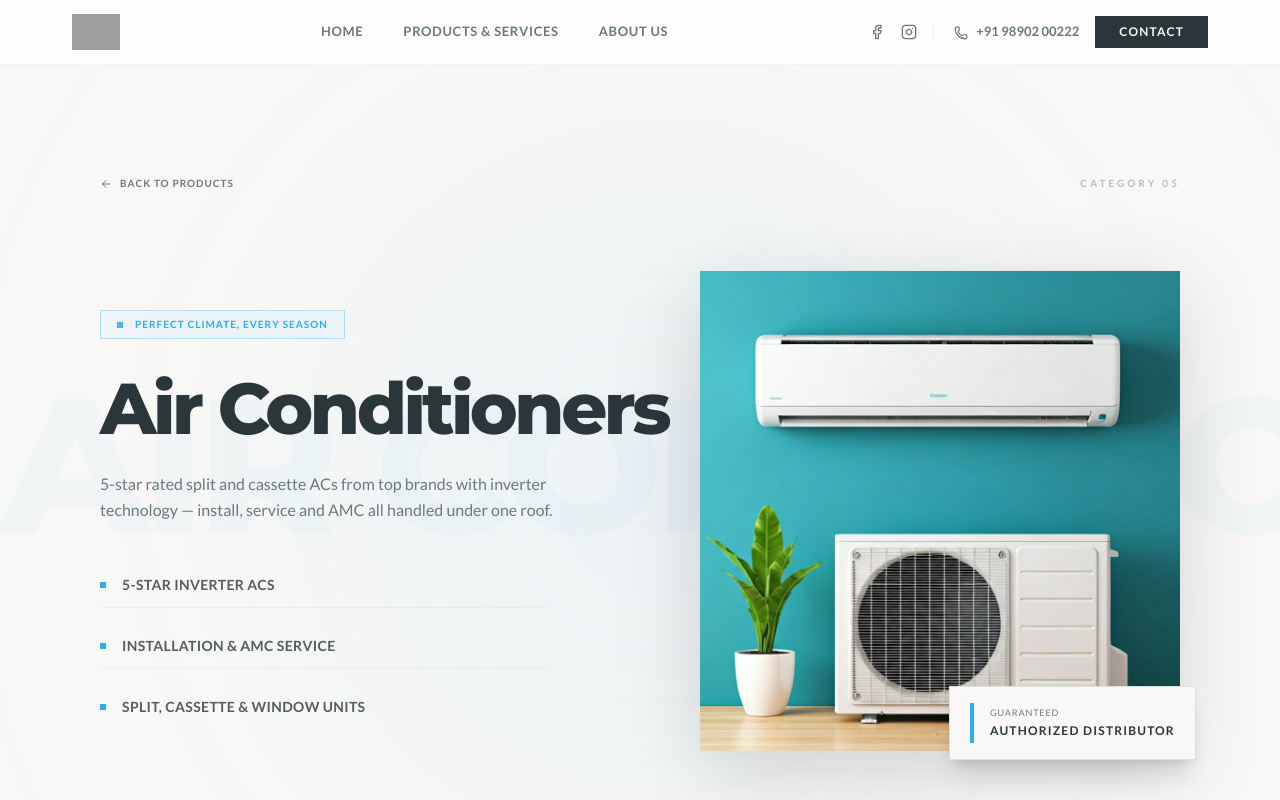
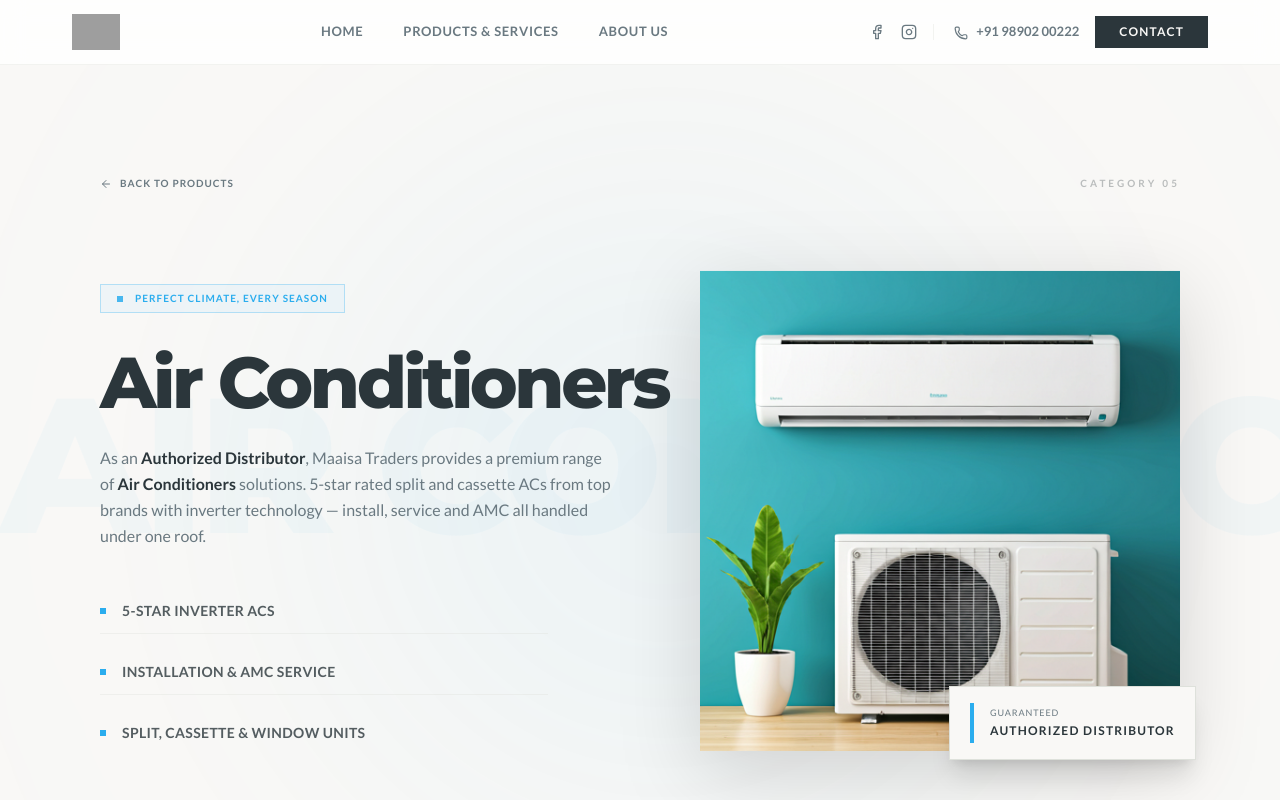
Before and after one commit to sangramjakate-lgtm/Maaisatraders, a Next.js app: page /category/air-conditioners in a window 1280 px wide. Shown: the top 800 px of the page. Built offline with nearby package versions, Linux system fonts and the light colour scheme; grey boxes are pictures that could not be loaded.

Commit message:
feat: Introduce non-www redirection middleware, refine SEO metadata and marketing copy, and implement dynamic component imports.

```diff
--- a/src/app/about/page.tsx
+++ b/src/app/about/page.tsx
@@ -1,5 +1,9 @@
+import dynamic from "next/dynamic";
 import { Metadata } from "next";
-import { AboutClient } from "@/components/sections/AboutClient";
+
+const AboutClient = dynamic(() => import("@/components/sections/AboutClient").then(mod => mod.AboutClient), {
+    ssr: true,
+});
 
 export const metadata: Metadata = {
     title: "About Us",
--- a/src/app/category/[slug]/page.tsx
+++ b/src/app/category/[slug]/page.tsx
@@ -14,11 +14,11 @@ export async function generateMetadata({ params }: Props): Promise<Metadata> {
     if (!cat) return {};
 
     return {
-        title: cat.name,
-        description: cat.description,
+        title: `${cat.name} - Authorized Distributor | Maaisa Traders`,
+        description: `Premium range of authorized ${cat.name} from industry leading brands. Efficient and timely delivery across Maharashtra.`,
         openGraph: {
-            title: `${cat.name} | Maaisa Traders India`,
-            description: cat.description,
+            title: `${cat.name} | Authorized Electrical Solutions`,
+            description: `Explore our premium collection of ${cat.name} for industrial and residential use.`,
             images: [{ url: cat.categoryImage }],
         },
         alternates: {
--- a/src/app/page.tsx
+++ b/src/app/page.tsx
@@ -1,15 +1,19 @@
-import { HomeClient } from "@/components/sections/HomeClient";
+import dynamic from "next/dynamic";
 import { Metadata } from "next";
 
+const HomeClient = dynamic(() => import("@/components/sections/HomeClient").then(mod => mod.HomeClient), {
+  ssr: true, // We want the skeleton or initial content to be there, but animations can wait
+});
+
 export const metadata: Metadata = {
-  title: "Maaisa Traders India Pvt. LTD. | Authorized Distribution & Electric Works",
-  description: "Premier authorized distributors of Havells, Legrand, Polycab and more. Specialists in electric fans, cables, and comprehensive electric work across Maharashtra.",
+  title: "Authorized Distributor - Maaisa Traders India Pvt. LTD.",
+  description: "Maaisa Traders India Pvt. Ltd. — Premier authorized distributors of Havells, Legrand, Polycab. Experts in electrical solutions and electric works across Pune and Maharashtra.",
   alternates: {
     canonical: "/",
   },
   other: {
     "product:section": "Electricals",
-    "product:tag": "Authorized Distributor, Pune, Maharashtra",
+    "product:tag": "Authorized Distributor, Electricals, Pune, Maharashtra",
   }
 };
 
--- a/src/app/product/[id]/page.tsx
+++ b/src/app/product/[id]/page.tsx
@@ -1,8 +1,12 @@
 import { Metadata } from "next";
 import { notFound } from "next/navigation";
-import { allProducts } from "@/lib/products";
-import { categories } from "@/data/categories";
-import { ProductDetailClient } from "@/components/sections/ProductDetailClient";
+import { allProducts, Product } from "@/lib/products";
+import { categories, Category } from "@/data/categories";
+import dynamic from "next/dynamic";
+
+const ProductDetailClient = dynamic(() => import("@/components/sections/ProductDetailClient").then(mod => mod.ProductDetailClient), {
+    ssr: true,
+});
 
 interface Props {
     params: Promise<{ id: string }>;
@@ -42,7 +46,7 @@ export default async function ProductDetailPage({ params }: Props) {
 
     if (!product) notFound();
 
-    const parentCategory = categories.find(c => c.name === product.category) || null;
+    const parentCategory = categories.find((c: Category) => c.name === product.category) || null;
 
     // Breadcrumbs Structured Data
     const breadcrumbJsonLd = {
--- a/src/app/product/page.tsx
+++ b/src/app/product/page.tsx
@@ -1,6 +1,10 @@
+import dynamic from "next/dynamic";
 import { Metadata } from "next";
 import { allProducts } from "@/lib/products";
-import { ProductListClient } from "@/components/sections/ProductListClient";
+
+const ProductListClient = dynamic(() => import("@/components/sections/ProductListClient").then(mod => mod.ProductListClient), {
+    ssr: true,
+});
 
 export const metadata: Metadata = {
     title: "Product Catalog",
--- a/src/components/sections/CategoryHero.tsx
+++ b/src/components/sections/CategoryHero.tsx
@@ -86,7 +86,7 @@ export function CategoryHero({ cat, catIndex }: Props) {
                         </h2>
 
                         <p className="text-muted-foreground leading-relaxed text-sm md:text-base mb-10 max-w-lg">
-                            {cat.description}
+                            As an <strong className="text-foreground">Authorized Distributor</strong>, Maaisa Traders provides a premium range of <strong className="text-foreground">{cat.name}</strong> solutions. {cat.description}
                         </p>
 
                         <div className="flex flex-col gap-4 w-full max-w-md">
--- a/src/components/sections/WhoWeAre.tsx
+++ b/src/components/sections/WhoWeAre.tsx
@@ -75,7 +75,7 @@ export function WhoWeAre() {
                     <h2 className="text-foreground font-light leading-tight tracking-tighter mx-auto max-w-4xl">
                         <span className="font-bold">Maaisa Traders India Pvt. Ltd.</span> <br />
                         <span className="text-2xl md:text-3xl lg:text-4xl text-muted-foreground mt-2 inline-block">
-                            is an <span className="font-semibold text-primary">Authorized</span> distributor based in Pune, deeply invested in the business of <span className="font-semibold text-primary">electricals</span> and <span className="font-semibold text-primary">electric work</span>, dedicated to supplying high-quality appliances and electrical solutions efficiently.
+                            is an <strong className="font-semibold text-primary">Authorized Distributor</strong> based in Pune, specializing in premium <strong className="font-semibold text-primary">electricals</strong> and professional <strong className="font-semibold text-primary">electrical experts</strong> services. We are dedicated to supplying high-quality appliances and electrical solutions with maximum efficiency.
                         </span>
                     </h2>
                 </div>
--- /dev/null
+++ b/src/middleware.ts
@@ -0,0 +1,29 @@
+import { NextResponse } from 'next/server';
+import type { NextRequest } from 'next/server';
+
+export function middleware(request: NextRequest) {
+    const url = request.nextUrl.clone();
+    const hostname = request.headers.get('host') || '';
+
+    // Enforce non-www for SEO consistency (301 Redirect)
+    if (hostname.startsWith('www.')) {
+        url.hostname = hostname.replace('www.', '');
+        return NextResponse.redirect(url, 301);
+    }
+
+    return NextResponse.next();
+}
+
+// Only run on document requests to avoid overhead on assets/interception
+export const config = {
+    matcher: [
+        /*
+         * Match all request paths except for the ones starting with:
+         * - api (API routes)
+         * - _next/static (static files)
+         * - _next/image (image optimization files)
+         * - favicon.ico (favicon file)
+         */
+        '/((?!api|_next/static|_next/image|favicon.ico).*)',
+    ],
+};
```
